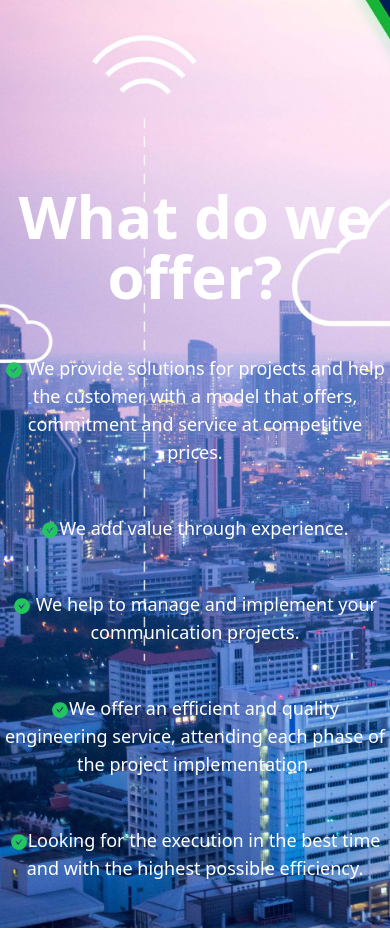
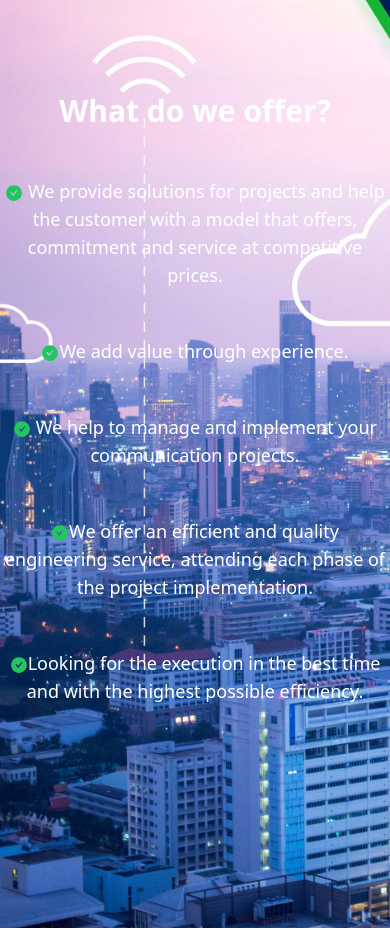
Before and after one commit to TheUtopian12/atc, a Next.js app: page /MainHero/Offer in a window 390 px wide. Built offline with nearby package versions, Linux system fonts and the light colour scheme.

Commit message:
Se agrego responsivo

```diff
--- a/pages/MainHero/Cybersecurity/index.jsx
+++ b/pages/MainHero/Cybersecurity/index.jsx
@@ -44,7 +44,9 @@ const Cybersecurity = () => {
           <ServiceBadge id="5" image="Ciberseguridad_1" />
         </section>
         <div className=" text-white text-4xl text-center pt-14 ">
-          <h1 className="pb-12 font-bold text-6xl">Cybersecurity</h1>
+          <h1 className="pb-12 font-bold text-3xl lg.text-6xl">
+            Cybersecurity
+          </h1>
         </div>
 
         <article className="lg:flex justify-evenly mt-20">
@@ -84,7 +86,7 @@ const Cybersecurity = () => {
           <Image
             src={Diagrama}
             alt="diagrama"
-            className="absolute right-0 mt-64 lg:w-[900px]"
+            className="absolute right-0 bottom-0 lg:w-[900px]"
           />
         </article>
       </section>
--- a/pages/MainHero/Offer/index.jsx
+++ b/pages/MainHero/Offer/index.jsx
@@ -3,8 +3,13 @@ import { AiFillCheckCircle } from "react-icons/ai";
 const Offer = () => {
   return (
     <div className="bg-[url('/assets/img/Backgrounds/offer.jpg')] bg-cover h-[110vh] xl:h-[120vh] relative">
-      <div className="container  text-white text-lg sm:text-xl md:text-2xl lg:text-3xl xl:text-4xl text-center xl:text-right xl:w-[50%] xl:pr-5 absolute top-[20%] xl:top-[10%] lg:right-0 lg:pr-10 xl:right-0">
-        <h1 className="mb-12 font-bold text-6xl">What do we offer?</h1>
+      <div
+        className="container  text-white text-lg sm:text-xl md:text-2xl lg:text-3xl xl:text-4xl
+      text-center xl:text-right xl:w-[50%] xl:pr-5 absolute top-[10%] xl:top-[10%] lg:right-0 lg:pr-10 xl:right-0"
+      >
+        <h1 className="mb-12 font-bold text-3xl lg:text-6xl">
+          What do we offer?
+        </h1>
         <p className="mb-12">
           <AiFillCheckCircle className="text-green-500 inline-flex " /> We
           provide solutions for projects and help the customer with a model that
--- a/pages/MainHero/Wifi/index.jsx
+++ b/pages/MainHero/Wifi/index.jsx
@@ -101,7 +101,7 @@ const Wifi = () => {
         </div>
       </section>
 
-      <section className=" bg-[url('/assets/img/Backgrounds/Redes_inalambricas_3_low.jpg')] bg-cover h-[155vh] md:h-[120vh] xl:h-[150vh]  relative">
+      <section className=" bg-[url('/assets/img/Backgrounds/Redes_inalambricas_3_low.jpg')] bg-cover h-[160vh] md:h-[120vh] xl:h-[150vh]  relative">
         <section className="absolute top-0 right-10">
           <ServiceBadge id="2" image="Redes inalambricas_1" />
         </section>
@@ -142,7 +142,7 @@ const Wifi = () => {
           </div>
         </div>
 
-        <div className="absolute bottom-10 lg:left-10 mx-10">
+        <div className="absolute  bottom-10 lg:left-10 mx-10">
           <ul className="text-white font-bold " type="disc">
             <li>
               A maintenance policy is required for these last two items, as they
```
